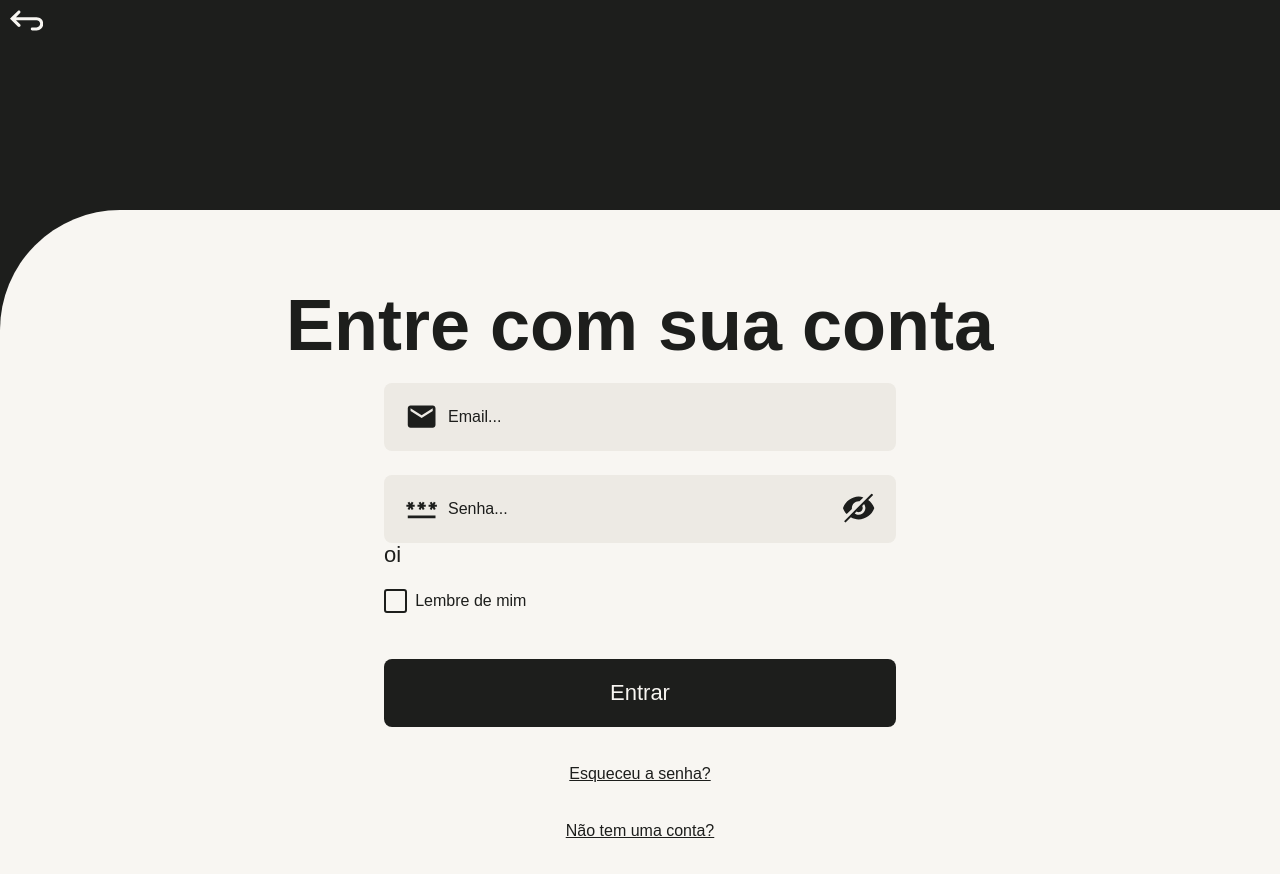
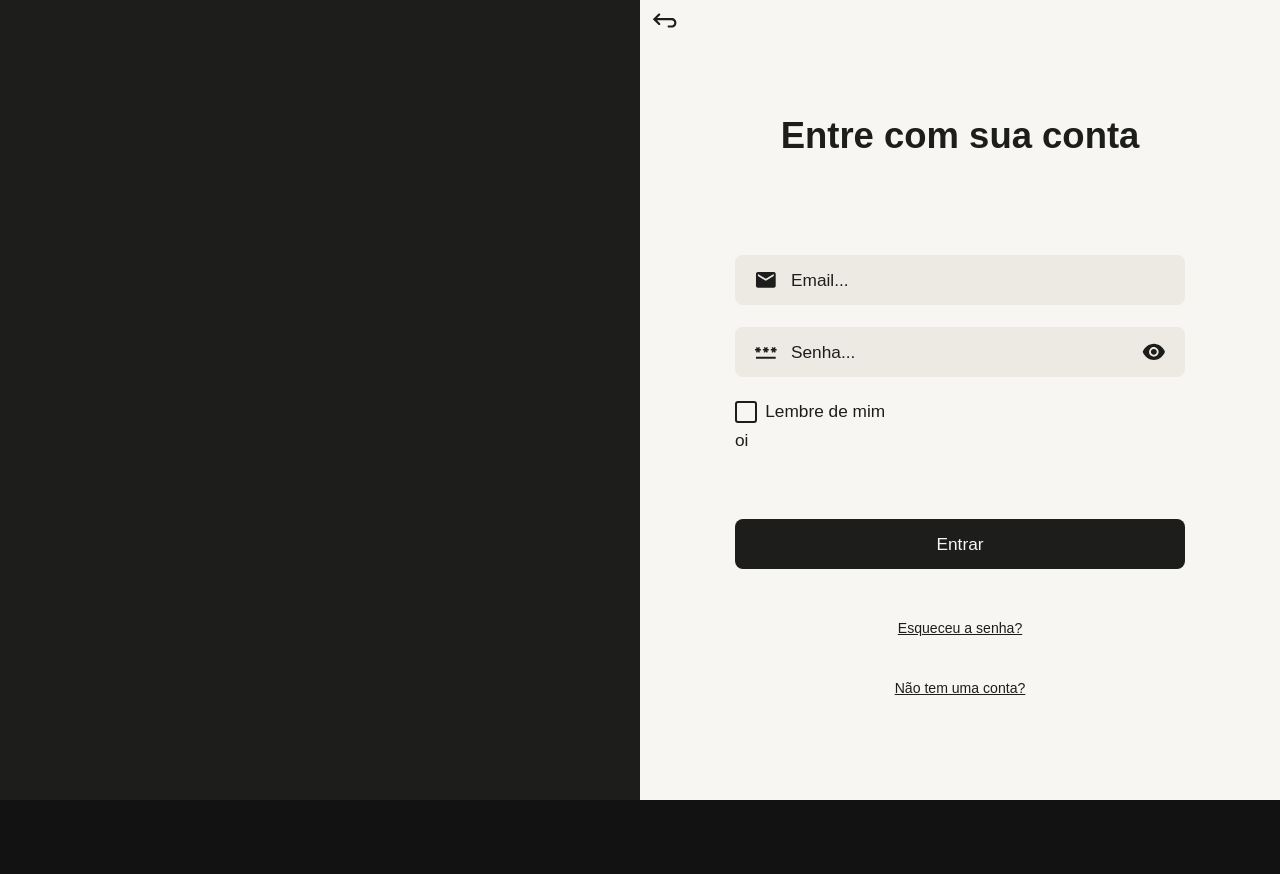
Before and after one commit to GitCoffee-hackathon2025/hackathon-frontend, a Vue app: page /entrar in a window 1280 px wide. Shown: the top 874 px of the page. After the commit the page ends 800 px from the top, so only its background shows below. Built offline with nearby package versions, Linux system fonts and the light colour scheme.

Commit message:
FEAT: Mobile login e cadastro finalizado (#24)

```diff
--- a/src/assets/base.scss
+++ b/src/assets/base.scss
@@ -1,100 +1,75 @@
 @import './cores.scss';
 
-:root{
+:root {
   font-family: Arial, Helvetica, sans-serif;
-  font-size: 16px; /* RECOMENDADO: base para rem (acessibilidade e previsibilidade) */
+  font-size: 16px;
 
-  /* Tipografia (mobile-first) */
-  --texto-p: clamp(0.875rem, 0.9rem + 0.3vw, 1rem);    /* 14px — 16px */
-  --texto-m: clamp(1rem, 1rem + 1vw, 1.125rem);         /* 16px — 18px */
-  --texto-g: clamp(1.125rem, 1.2rem + 1.6vw, 1.5rem);   /* 18px — 24px */
-  --texto-gg: clamp(1.5rem, 1.6rem + 2.5vw, 2rem);      /* 24px — 32px */
-  --texto-xxg: clamp(2rem, 2.2rem + 5vw, 3rem);         /* 32px — 48px */
+  --texto-p: clamp(0.75rem, 0.75rem + .5vw, 1rem);
+  --texto-m: clamp(1rem, 1rem + .5vw, 1.5rem);
+  --texto-g: clamp(1.125rem, 1.125rem + .5vw, 1.5rem);
+  --texto-gg: clamp(1.5rem, 1.5rem + .5vw, 2rem);
+  --texto-xxg: clamp(2rem, 2rem + .5vw, 2.1rem);
 
-  /* Componentes e ícones */
-  --altura-componentes: clamp(2.75rem, 3rem + 0.5vw, 3.5rem); /* 44px — 56px (input touch-safe) */
-  --largura-componentes: clamp(17.5rem, 90vw, 33.125rem);    /* 280px — 530px (mobile nav/inputs) */
-  --tamanho-icones: clamp(1rem, 1rem + 0.5vw, 1.5rem);       /* 16px — 24px (icon visual) */
-  --alvo-toque: clamp(2.75rem, 3rem + 0.5vw, 3rem);          /* 44px — 48px (hit area) */
+  --altura-componentes: clamp(2.75rem, 2.75rem + .5vw, 3.5rem);
+  --largura-componentes: clamp(17.5rem, 85vw, 25rem);
+  --tamanho-icones: clamp(1.3rem, 1.3rem + .8vw, 2rem);
 }
 
-/* Small screens -> slightly larger baseline at small tablet */
 @media (min-width: 576px) {
-  :root{
-    --texto-p: clamp(0.9rem, 0.95rem + 0.25vw, 1rem);     /* 14.4px — 16px */
-    --texto-m: clamp(1rem, 1.02rem + 0.9vw, 1.125rem);    /* 16px — 18px */
-    --texto-g: clamp(1.125rem, 1.22rem + 1.4vw, 1.5rem);  /* 18px — 24px */
+  :root {
+    --texto-p: clamp(1rem, 1rem + .5vw, 1.2rem);
+    --texto-m: clamp(1.2rem, 1.2rem + 15vw, 1.4rem);
+    --texto-g: clamp(2rem, 2rem + .5vw, 2.5rem);
+    --texto-gg: clamp(2.5rem,  2.5rem + .5vw, 2.5rem);
+    --texto-xxg: clamp(2.5rem, 2.5rem + .5vw, 3rem);
 
-    --altura-componentes: clamp(2.75rem, 3rem + 0.4vw, 3.5rem);
-    --largura-componentes: clamp(18rem, 70vw, 34rem);     /* ~288px — ~544px */
-    --tamanho-icones: clamp(1rem, 1.05rem + 0.4vw, 1.5rem);
-    --alvo-toque: clamp(2.75rem, 3rem + 0.4vw, 3rem);
+    --altura-componentes: clamp(4.2rem, 4.2rem + 0.5vw, 4.5rem);
+    --largura-componentes: clamp(17.5rem, 85vw, 560px);
+    --tamanho-icones: clamp(1.8rem, 1.8rem + .5vw, 2.4rem);
+  }
+}
+@media (min-width: 768px) {
+  :root {
+    --texto-p: clamp(1.1rem, 1.1rem + .5vw, 1.4rem);
+    --texto-m: clamp(1.4rem, 1.4rem + .5vw, 1.6rem);
+    --texto-g: clamp(2rem, 2rem + .5vw, 2.5rem);
+    --texto-gg: clamp(2.5rem, 2.5rem + .5vw, 2.5rem);
+    --texto-xxg: clamp(2.8rem, 2.8rem + .5vw, 3.3rem);
+
+    --altura-componentes: clamp(4.2rem, 4.2rem + .5vw, 4.8rem);
+    --largura-componentes: clamp(17.5rem, 85vw, 40rem);
+    --tamanho-icones: clamp(2rem, 2rem + .5vw, 2.7rem);
   }
 }
 
-/* Tablet / small laptop */
-@media (min-width: 768px) {
-  :root{
-    --texto-p: clamp(0.9rem, 1rem + 0.15vw, 1rem);        /* 14.4px — 16px */
-    --texto-m: clamp(1rem, 1.06rem + 0.8vw, 1.125rem);    /* 16px — 18px */
-    --texto-g: clamp(1.125rem, 1.25rem + 1.2vw, 1.6rem);  /* 18px — 25.6px */
-    --texto-gg: clamp(1.5rem, 1.7rem + 2vw, 2rem);        /* 24px — 32px */
-    --texto-xxg: clamp(2rem, 2.4rem + 4vw, 3rem);         /* 32px — 48px */
+@media (min-width: 992px) {
+  :root {
+    --texto-p: clamp(0.8rem, 0.8rem + .1vw, 1.1rem);
+    --texto-m: clamp(1rem, 1rem + .1vw, 1.5rem);
+    --texto-g: clamp(2rem, 2rem + .1vw, 2rem);
+    --texto-gg: clamp(2.5rem, 2.5rem + .1vw, 2rem);
+    --texto-xxg: clamp(2.2rem, 2.2rem + .1vw, 3rem);
 
-    --altura-componentes: clamp(3rem, 3.1rem + 0.4vw, 3.75rem); /* 48px — 60px */
-    --largura-componentes: clamp(22.5rem, 60vw, 40rem);         /* 360px — 640px */
-    --tamanho-icones: clamp(1.125rem, 1.25rem + 0.6vw, 1.75rem);/* 18px — 28px */
-    --alvo-toque: clamp(2.75rem, 3.2rem + 0.4vw, 3.5rem);
+    --altura-componentes: clamp(3.1rem, 3.1rem + .1vw, 4rem);
+    --largura-componentes: clamp(17.5rem, 85vw, 450px);
+    --tamanho-icones: clamp(1.4rem, 1.4rem + .1vw, 1.9rem);
   }
 }
 
-/* Desktop */
-@media (min-width: 992px) {
-  :root{
-    --texto-p: clamp(0.95rem, 1rem + 0.1vw, 1.05rem);     /* ~15.2px — 16.8px */
-    --texto-m: clamp(1.05rem, 1.08rem + 0.6vw, 1.25rem);  /* 16.8px — 20px */
-    --texto-g: clamp(1.25rem, 1.4rem + 1vw, 2rem);        /* 20px — 32px */
-    --texto-gg: clamp(1.75rem, 1.9rem + 1.6vw, 2.5rem);   /* 28px — 40px */
-    --texto-xxg: clamp(2.25rem, 2.6rem + 3.5vw, 4rem);    /* 36px — 64px */
 
-    --altura-componentes: clamp(3rem, 3.5rem + 0.6vw, 4rem);  /* 48px — 64px */
-    --largura-componentes: clamp(22.5rem, 45vw, 45rem);       /* 360px — 720px */
-    --tamanho-icones: clamp(1.25rem, 1.5rem + 0.6vw, 2rem);   /* 20px — 32px */
-    --alvo-toque: clamp(3rem, 3.5rem + 0.6vw, 4rem);
+@media (min-width: 1440px) {
+   :root {
+    --texto-p: clamp(1rem, 1rem + .2vw, 1.1rem);
+    --texto-m: clamp(1.3rem, 1.3rem + .2vw, 1.8rem);
+    --texto-g: clamp(2rem, 2rem + .2vw, 2.8rem);
+    --texto-gg: clamp(2.6rem, 2.6rem + .2vw, 3.2rem);
+    --texto-xxg: clamp(3rem, 3rem + .2vw, 3.8rem);
+
+    --altura-componentes: clamp(3.8rem, 3.8rem + .2vw, 6rem);
+    --largura-componentes: clamp(20rem, 52vw, 38rem); /* 45rem ≈ 720px */
+    --tamanho-icones: clamp(2rem, 2rem + .2vw, 3rem);
   }
 }
-
-/* Large desktop / 4k-friendly */
-@media (min-width: 1200px) {
-  :root{
-    --texto-p: clamp(1rem, 1.05rem + 0.08vw, 1.05rem);
-    --texto-m: clamp(1.125rem, 1.15rem + 0.6vw, 1.375rem);  /* ~18px — 22px */
-    --texto-g: clamp(1.375rem, 1.6rem + 1.0vw, 2.25rem);    /* ~22px — 36px */
-    --texto-gg: clamp(1.875rem, 2rem + 1.6vw, 3rem);        /* 30px — 48px */
-    --texto-xxg: clamp(2.5rem, 3rem + 3.5vw, 4.5rem);       /* 40px — 72px */
-
-    --altura-componentes: clamp(3rem, 3.8rem + 0.6vw, 4.5rem); /* 48px — 72px */
-    --largura-componentes: clamp(22.5rem, 40vw, 45rem);        /* 360px — 720px */
-    --tamanho-icones: clamp(1.25rem, 1.6rem + 0.6vw, 2.25rem);/* 20px — 36px */
-    --alvo-toque: clamp(3rem, 3.8rem + 0.6vw, 4.5rem);
-  }
-}
-
-@media (min-width: 1440px) {
-  :root{
-    /* pequenos ajustes para very-large screens */
-    --texto-m: clamp(1.125rem, 1.2rem + 0.6vw, 1.5rem);
-    --texto-g: clamp(1.375rem, 1.8rem + 1.2vw, 2.5rem);
-    --texto-gg: clamp(1.875rem, 2.2rem + 1.8vw, 3.25rem);
-    --texto-xxg: clamp(2.75rem, 3.2rem + 3.8vw, 5rem);
-
-    --altura-componentes: clamp(3rem, 4rem + 0.6vw, 5rem);
-    --largura-componentes: clamp(22.5rem, 36vw, 50rem);   /* up to 800px */
-    --tamanho-icones: clamp(1.25rem, 1.8rem + 0.6vw, 2.5rem);
-    --alvo-toque: clamp(3rem, 4rem + 0.6vw, 5rem);
-  }
-}
-
 
 * {
   margin: 0;
--- a/src/views/Autenticacao/RotaLogin.vue
+++ b/src/views/Autenticacao/RotaLogin.vue
@@ -14,11 +14,13 @@ import ParteCima from './components/ParteCima.vue'
       <CampoEmail class="entrar" />
       <CampoSenha class="entrar" />
       <TextoAviso :posicao="'entrar'" :erro="false" :texto="'Entre'" />
-      <label class="lembre checkbox-wrapper">
+      <div class="caixa-lembre">
+        <label class="lembre">
           <input type="checkbox" />
           <span class="checkmark"></span>
           <span class="texto">Lembre de mim</span>
         </label>
+      </div>
       <div class="acoes-form"><button>Entrar</button></div>
       <LinkForm :rota="'/recuperar-conta'" :texto="'Esqueceu a senha?'" />
       <LinkForm :rota="'/cadastro'" :texto="'Não tem uma conta?'" />
@@ -29,20 +31,24 @@ import ParteCima from './components/ParteCima.vue'
 <style scoped lang="scss">
 @import url('./assets/logincadastro.scss');
 
-.lembre {
+div.caixa-lembre {
+  grid-row: 15 / 18;
+  grid-column: 1 / 31;
   width: var(--largura-componentes);
-  font-size: var(--texto-m2);
-  grid-column: 1 / 31;
-  grid-row: 17 / 19;
   justify-self: center;
-  align-self: left;
+  align-self: center;
   display: flex;
   justify-content: left;
   align-items: center;
+  .lembre {
+    font-size: var(--texto-m);
     user-select: none;
     color: var(--cinza);
     cursor: pointer;
     gap: 0.5rem;
+    display: flex;
+    align-items: center;
+    justify-content: left;
 
     input {
       cursor: pointer;
@@ -53,8 +59,8 @@ import ParteCima from './components/ParteCima.vue'
     }
 
     .checkmark {
-    width: 1.2rem;
-    height: 1.2rem;
+      width: calc(var(--tamanho-icones) / 1.3);
+      height: calc(var(--tamanho-icones) / 1.3);
       border: 2px solid var(--cinza);
       border-radius: 3px;
       display: flex;
@@ -68,7 +74,7 @@ import ParteCima from './components/ParteCima.vue'
     .checkmark::after {
       content: '';
       width: 0.5rem;
-    height: 1.1rem;
+      height: 1rem;
       border: solid var(--branco);
       border-width: 0 2px 2px 0;
       transform: rotate(45deg) scale(0);
@@ -89,41 +95,34 @@ import ParteCima from './components/ParteCima.vue'
     }
 
     .texto {
-    font-size: var(--texto-m2);
+      font-size: var(--texto-m);
       color: var(--cinza);
     }
   }
-
+}
 
 @media (min-width: 576px) {
+  div.caixa-lembre {
+    grid-row: 16 / 17;
+    grid-column: 1 / 31;
+
     .lembre {
-
-  input {
-
+      .checkmark::after {
+        width: 0.7rem;
+        height: 1.4rem;
+      }
+    }
+  }
 }
 
-  input[type='checkbox'] {
+@media (min-width: 992px) {
+  div.caixa-lembre {
 
+    .lembre {
+      .checkmark::after {
+        width: 0.5rem;
+        height: 1rem;
       }
-
-  .checkmark {
-
-  }
-
-  .checkmark::after {
-
-  }
-
-  input[type='checkbox']:checked + .checkmark {
-
-  }
-
-  input[type='checkbox']:checked + .checkmark::after {
-
-  }
-
-  .texto {
-font-size: var(--texto-g2);
     }
   }
 }
--- a/src/views/Autenticacao/assets/inputs.scss
+++ b/src/views/Autenticacao/assets/inputs.scss
@@ -10,14 +10,15 @@
 
   svg {
     position: absolute;
-    left: 1.3rem;
+    left: 1rem;
     width: var(--tamanho-icones);
     height: var(--tamanho-icones);
     fill: var(--cinza);
 
     &.vizualisar {
       left: auto;
-      right: 1.3rem;
+      right: 1rem;
+      cursor: pointer;
     }
   }
 
@@ -29,59 +30,38 @@
     border: none;
     outline: none;
     color: var(--cinza);
-    padding-left: 4rem;
+    padding-left: 3.4rem;
     padding-right: 3.4rem;
-    font-size: var(--texto-m2);
+    font-size: var(--texto-m);
 
     &::placeholder {
       color: var(--cinza);
-      font-size: var(--texto-m2);
+      font-size: var(--texto-m);
     }
   }
 }
 
 @media (min-width: 576px) {
   .campo {
-    justify-self: center;
-    align-self: center;
-    display: flex;
-    width: var(--largura-componentes);
-    height: var(--altura-componentes);
-    align-items: center;
-    justify-content: baseline;
-    position: relative;
-
     svg {
-      position: absolute;
-      left: 1.3rem;
-      width: var(--tamanho-icones);
-      height: var(--tamanho-icones);
-      fill: var(--cinza);
+      left: 1.2rem;
 
       &.vizualisar {
-        left: auto;
-        right: 1.3rem;
+        right: 1.2rem;
       }
     }
-
     input {
-      width: 100%;
-      height: 100%;
-      border-radius: 8px;
-      background: var(--cinza-claro);
-      border: none;
-      outline: none;
-      color: var(--cinza);
-      padding-left: 4rem;
-      padding-right: 3.4rem;
-      font-size: var(--texto-g1);
-
-      &::placeholder {
-        color: var(--cinza);
-        font-size: var(--texto-pequeno);
-      }
+      padding-left: 4.5rem;
+      padding-right: 4.5rem;
     }
   }
 }
 
-/* Breakpoint ≥ 768px */
+@media (min-width: 992px) {
+  .campo {
+    input {
+      padding-left: 3.5rem;
+      padding-right: 3.5rem;
+    }
+  }
+}
--- a/src/views/Autenticacao/assets/logincadastro.scss
+++ b/src/views/Autenticacao/assets/logincadastro.scss
@@ -3,29 +3,30 @@ form {
   height: 100vh;
   display: grid;
   grid-template-columns: repeat(30, 1fr);
-  grid-template-rows: repeat(30, clamp(15px, 20%, 30px));
+  grid-template-rows: repeat(30, clamp(15px, 20%, 28px));
   background-color: var(--branco);
+  overflow-x: hidden;
 
   div.entradas {
-    min-height: 600px;
+    min-height: 580px;
     background-color: var(--branco);
     z-index: 2;
     border-top-left-radius: clamp(10px, 20vw, 120px);
     grid-column: 1 / 31;
-    grid-row: 8 / 31;
+    grid-row: 6 / 31;
     display: grid;
     grid-template-columns: repeat(30, 1fr);
     grid-template-rows: repeat(30, 1fr);
 
     h1 {
+      width: var(--largura-componentes);
       font-size: var(--texto-xxg);
       color: var(--cinza);
       justify-self: center;
       align-self: center;
       text-align: center;
       grid-column: 1 / 31;
-      grid-row: 5 / 7;
-      overflow: hidden;
+      grid-row: 4 / 6;
     }
 
     p {
@@ -33,11 +34,12 @@ form {
       color: var(--cinza);
       grid-column: 1 / 31;
       grid-row: 14 / 16;
+      margin-bottom: 2vh;
       justify-self: center;
       align-self: center;
 
       &.recuperar-senha {
-        grid-row: 13 / 15;
+        grid-row: 12 / 14;
       }
     }
 
@@ -70,3 +72,39 @@ form {
     }
   }
 }
+
+@media (min-width: 576px) {
+  form {
+    grid-template-rows: repeat(30, clamp(15px, 20%, 35px));
+  }
+}
+
+@media (min-width: 992px) {
+  form {
+    display: flex;
+    justify-content: center;
+    align-items: center;
+    div.entradas {
+
+      z-index: 0;
+      min-height: 0;
+         width: 50vw;
+         max-height: 720px;
+         height: 100vh;
+         border-radius: 0;
+    }
+  }
+}
+
+
+@media (min-width: 1440px) {
+  form {
+grid-template-rows: repeat(30, clamp(15px, 20%, 50px));
+    div.entradas {
+         width: 50vw;
+         max-height: 900px;
+         height: 100vh;
+         border-radius: 0;
+    }
+  }
+}
--- a/src/views/Autenticacao/components/LinkForm.vue
+++ b/src/views/Autenticacao/components/LinkForm.vue
@@ -21,7 +21,7 @@ const props = defineProps({
 
 <style scoped lang="scss">
 a {
-  font-size: var(--texto-m2);
+  font-size: var(--texto-p);
   grid-column: 1 / 31;
   grid-row: 27 / 29;
   color: var(--cinza);
--- a/src/views/Autenticacao/components/ParteCima.vue
+++ b/src/views/Autenticacao/components/ParteCima.vue
@@ -34,7 +34,7 @@ const props = defineProps({
 
 <style lang="scss" scoped>
 div {
-  min-height: 400px;
+  min-height: 300px;
   background-color: var(--cinza);
   grid-column: 1 / 31;
   grid-row: 1 / 31;
@@ -49,4 +49,19 @@ div {
     }
   }
 }
+
+@media (min-width: 992px) {
+  div {
+    width: 50vw;
+    height: 100vh;
+    a {
+      svg {
+
+        left: 0px;
+        transform: translateX(51vw);
+        fill: var(--cinza);
+      }
+    }
+  }
+}
 </style>
--- a/src/views/Autenticacao/components/TextoAviso.vue
+++ b/src/views/Autenticacao/components/TextoAviso.vue
@@ -10,10 +10,10 @@ const props = defineProps({
     type: Boolean,
     required: true,
   },
-  posicao:{
+  posicao: {
     type: String,
     required: false,
-  }
+  },
 })
 </script>
 <template>
@@ -23,18 +23,27 @@ const props = defineProps({
 <style scoped lang="scss">
 p.aviso {
   grid-column: 1 / 31;
-  grid-row: 17 / 19;
+  grid-row: 17 / 20;
   width: var(--largura-componentes);
-  font-size: var(--texto-medio);
+  font-size: var(--texto-m);
   text-align: left;
   justify-content: center;
   align-self: center;
+  margin: 0;
 
-  &.entrar{
-      grid-row: 15 / 17;
+  &.entrar {
+    grid-row: 16 / 20;
   }
   &.erro {
     color: var(--vermelho);
   }
 }
+
+@media (min-width: 576px) {
+  p.aviso {
+    &.entrar {
+      grid-row: 17 / 19;
+    }
+  }
+}
 </style>
--- a/src/views/Autenticacao/components/inputs/CampoEmail.vue
+++ b/src/views/Autenticacao/components/inputs/CampoEmail.vue
@@ -16,15 +16,15 @@ div {
   grid-column: 1 / 31;
 
   &.cadastro {
-    grid-row: 14 / 18;
+    grid-row: 14 / 19;
   }
 
   &.entrar {
-    grid-row: 8 / 12;
+    grid-row: 9 / 13;
   }
 
   &.recuperar-senha {
-    grid-row: 13 / 17;
+    grid-row: 12 / 17;
   }
 }
 </style>
--- a/src/views/Autenticacao/components/inputs/CampoSenha.vue
+++ b/src/views/Autenticacao/components/inputs/CampoSenha.vue
@@ -12,7 +12,7 @@
     <!-- Ícone de visualização -->
     <svg
       class="vizualisar"
-      v-show="mostrarSenha"
+      v-show="!mostrarSenha"
       @click="toggleSenha"
       xmlns="http://www.w3.org/2000/svg"
       width="16"
@@ -30,7 +30,7 @@
     <svg
       class="vizualisar"
       style="transform: translateY(1.5px)"
-      v-show="!mostrarSenha"
+      v-show="mostrarSenha"
       @click="toggleSenha"
       xmlns="http://www.w3.org/2000/svg"
       width="16"
--- a/src/views/Autenticacao/components/inputs/CampoTelefone.vue
+++ b/src/views/Autenticacao/components/inputs/CampoTelefone.vue
@@ -18,7 +18,7 @@ div {
   grid-column: 1 / 31;
 
   &.cadastro {
-    grid-row: 10 / 14;
+    grid-row: 11 / 15;
   }
 
   &.recuperar-senha {
```
Also changed, not shown: src/views/Autenticacao/components/inputs/CampoDataNascimento.vue (+3 -3 lines). Lines whose indentation alone changed are shown as unchanged.
